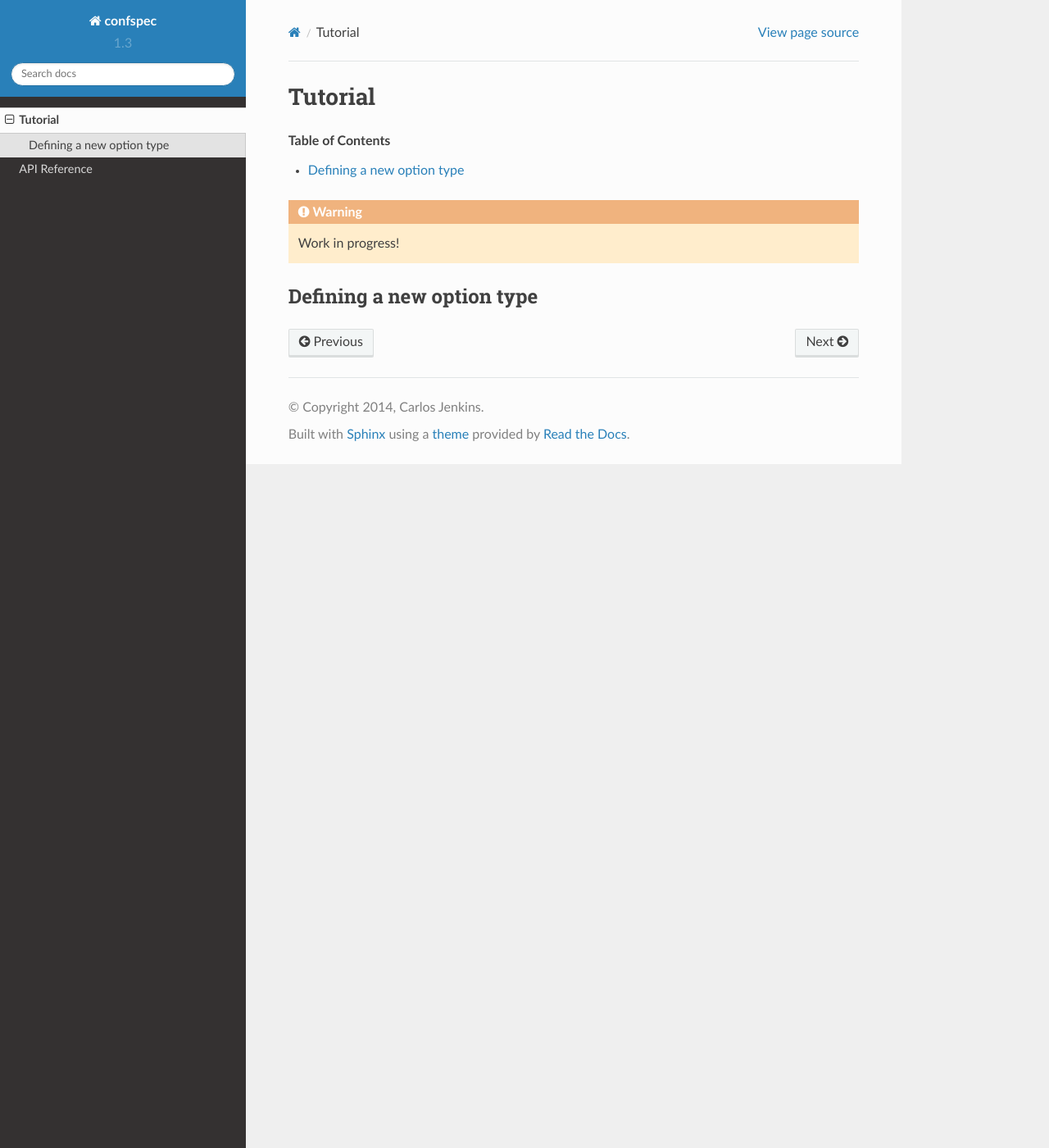
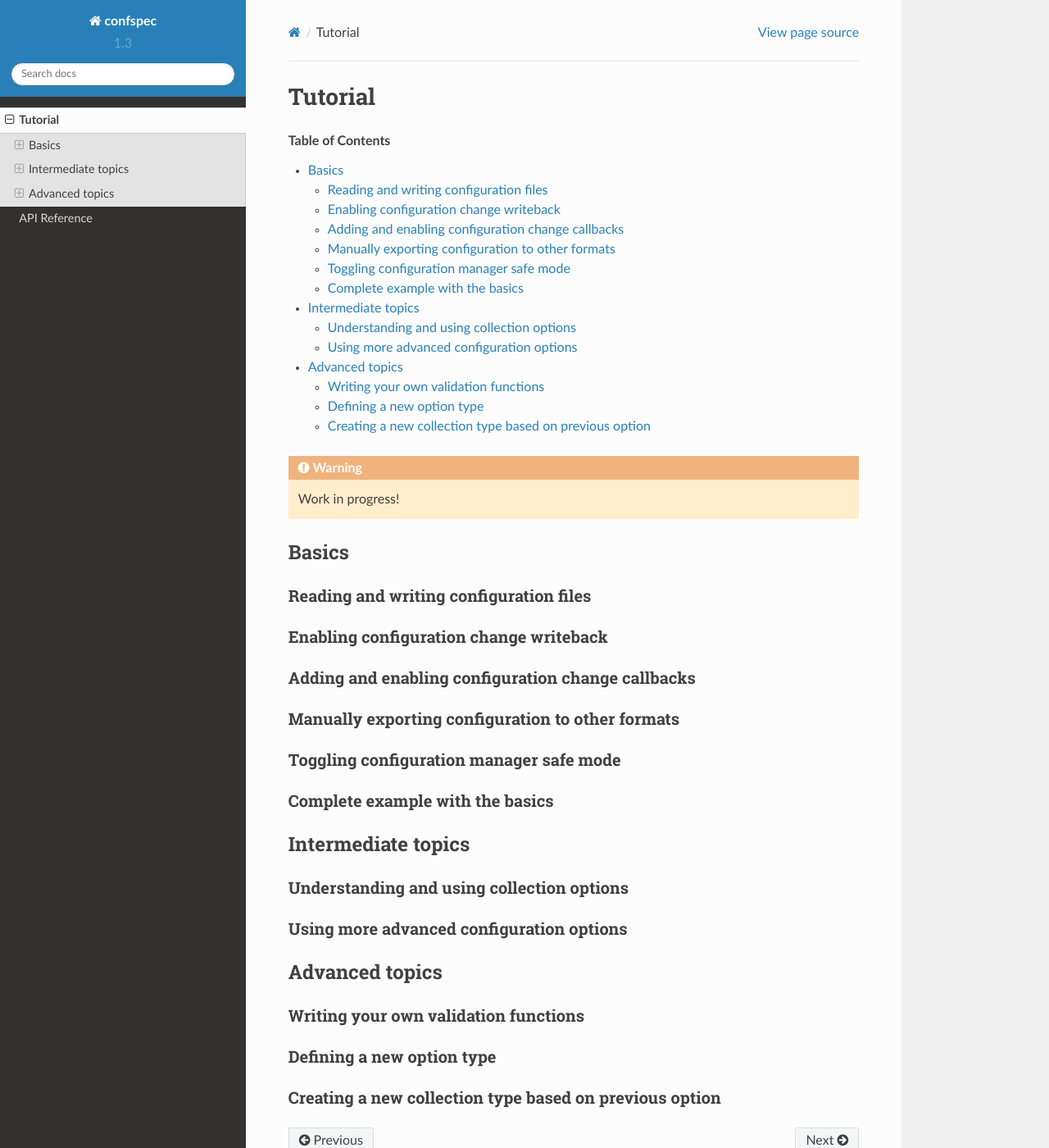
Before and after one commit to carlos-jenkins/confspec, a Sphinx documentation site: the page built from doc/content/tutorial.rst, in a window 1280 px wide and 1400 px high. Shown: the whole window at 82% size. Built offline with Sphinx 7.4.7 and the Read the Docs theme 2.0.0, drawn with Linux system fonts in a browser that asks for light colours.

Commit message:
Added placeholder titles for tutorial. And minor documentation changes.

```diff
--- a/README.rst
+++ b/README.rst
@@ -95,8 +95,9 @@ To build it from source execute:
 TODO
 ====
 
-- Write user guide, more documentation and tutorial.
+- Finish (start) to write tutorial and improve documentation.
 - Improve Coverage.
+- Add to file system ConfigOpt's a ``create`` keyword.
 
 
 Possible Improvements
--- a/doc/content/tutorial.rst
+++ b/doc/content/tutorial.rst
@@ -12,5 +12,44 @@ Tutorial
    Work in progress!
 
 
+Basics
+======
+
+Reading and writing configuration files
++++++++++++++++++++++++++++++++++++++++
+
+Enabling configuration change writeback
++++++++++++++++++++++++++++++++++++++++
+
+Adding and enabling configuration change callbacks
+++++++++++++++++++++++++++++++++++++++++++++++++++
+
+Manually exporting configuration to other formats
++++++++++++++++++++++++++++++++++++++++++++++++++
+
+Toggling configuration manager safe mode
+++++++++++++++++++++++++++++++++++++++++
+
+Complete example with the basics
+++++++++++++++++++++++++++++++++
+
+Intermediate topics
+===================
+
+Understanding and using collection options
+++++++++++++++++++++++++++++++++++++++++++
+
+Using more advanced configuration options
++++++++++++++++++++++++++++++++++++++++++
+
+Advanced topics
+===============
+
+Writing your own validation functions
++++++++++++++++++++++++++++++++++++++
+
 Defining a new option type
-==========================
+++++++++++++++++++++++++++
+
+Creating a new collection type based on previous option
++++++++++++++++++++++++++++++++++++++++++++++++++++++++
--- a/doc/index.rst
+++ b/doc/index.rst
@@ -151,7 +151,7 @@ In addition, ``confspec`` is:
 
 - Available for both Python 2.7 and Python 3+.
 
-- Extensively tested. See Coverage statistics.
+- Extensively tested. See coverage statistics.
 
 - Continuously checked using Travis CI.
 
```
Also changed, not shown: 1 other file.
